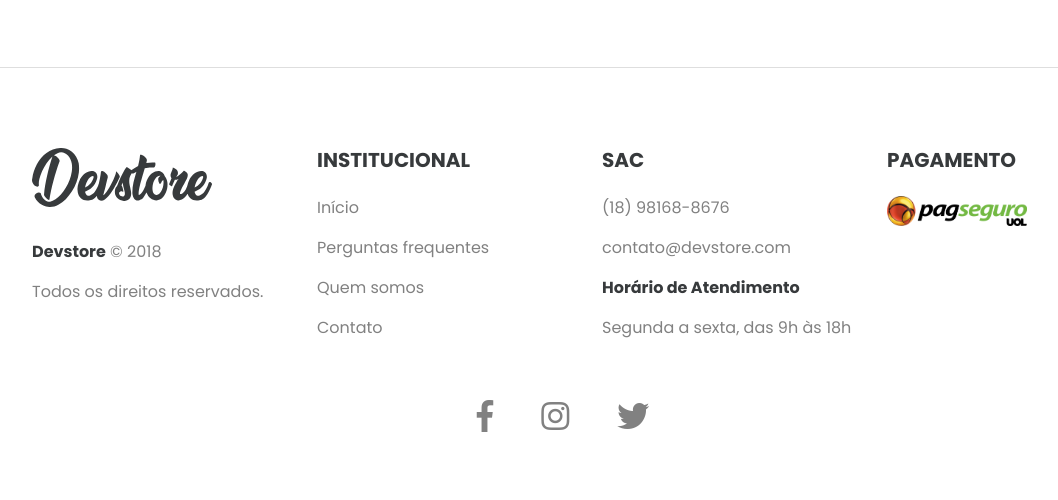
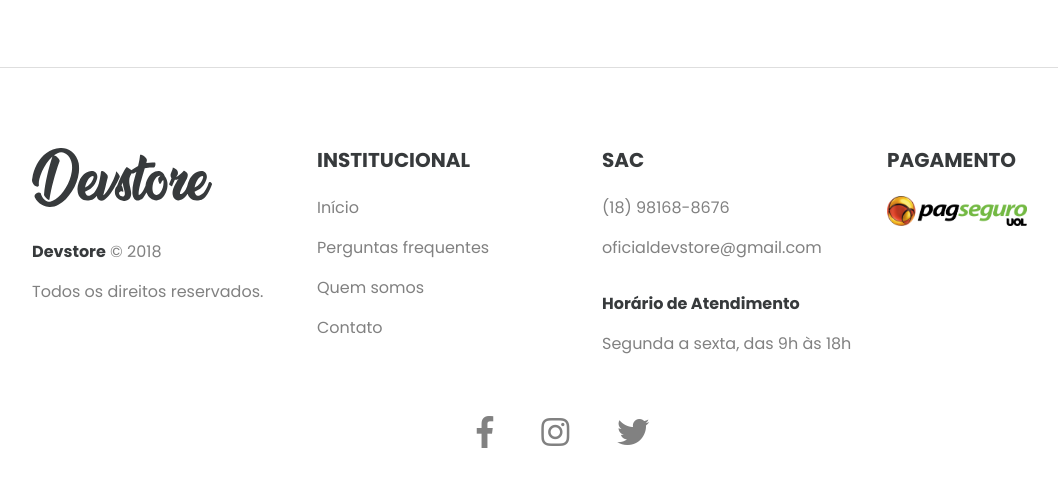
Before and after one commit to joaomesquita/projeto-devstore, a Django app: page / in a window 1280 px wide. Shown: the part 911-1411 px from the top of the page, without its empty margins (53-1111 px from the left). Before the commit the page ends 1343 px from the top, so only its background shows below. Run offline with Django 3.2, Linux system fonts and the light colour scheme; data that the repository does not hold is empty; some libraries are stand-ins or nearby versions.

Commit message:
:art: correções de links no template base

```diff
--- a/core/templates/base.html
+++ b/core/templates/base.html
@@ -84,7 +84,7 @@
                 <div class="col-md-3">
                     <h5 class="title-h5">Institucional</h5>
                     <ul class="link-item">
-                        <li ><a href="#">Início</a></li>
+                        <li ><a href="{% url 'index' %}">Início</a></li>
                         <li ><a href="#">Perguntas frequentes</a></li>
                         <li ><a href="#">Quem somos</a></li>
                         <li ><a href="#">Contato</a></li>
@@ -93,8 +93,10 @@
                 <div class="col-md-3">
                     <h5 class="title-h5">Sac</h5>
                     <ul class="link-item">
-                        <li><a href="#">(18) 98168-8676</a></li>
-                        <li><a href="#">contato@devstore.com</a></li>
+                        <li>
+                            <p>(18) 98168-8676</p>
+                            <p>oficialdevstore@gmail.com</p>
+                        </li>
                         <li>
                             <p><span class="span-item">Horário de Atendimento</span></p>
                             <p>Segunda a sexta, das 9h às 18h</p>
@@ -111,9 +113,9 @@
                 </div>
                 <div class="col-md-12 py-5">
                     <div class="icon d-flex justify-content-center">
-                        <a href="#"><i class="fab fa-facebook-f fa-lg mr-md-5 mr-3 fa-2x"></i></a>
-                        <a href="#"><i class="fab fa-instagram fa-lg mr-md-5 mr-3 fa-2x"></i></a>
-                        <a href="#"><i class="fab fa-twitter fa-lg mr-md-5 mr-3 fa-2x"></i></a>
+                        <a href="https://www.facebook.com/oficialdevstore/"><i class="fab fa-facebook-f fa-lg mr-md-5 mr-3 fa-2x"></i></a>
+                        <a href="https://www.instagram.com/oficialdevstore/"><i class="fab fa-instagram fa-lg mr-md-5 mr-3 fa-2x"></i></a>
+                        <a href="https://twitter.com/oficialdevstore/"><i class="fab fa-twitter fa-lg mr-md-5 mr-3 fa-2x"></i></a>
                     </div>
                 </div>
             </div>
```
Lines whose indentation alone changed are shown as unchanged.
